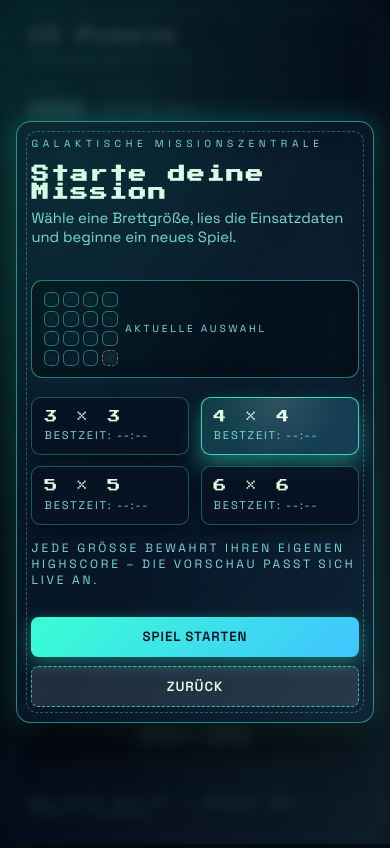
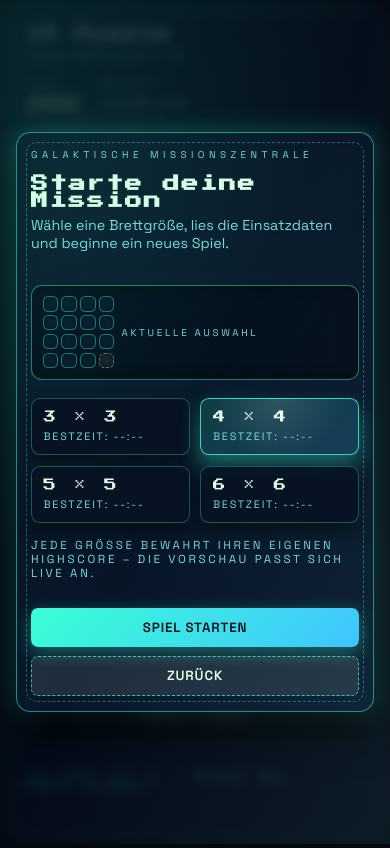
Before and after one commit to Michjzuman/15puzzle, a plain HTML site: page index.html in a window 390 px wide. Drawn offline with Linux system fonts and the light colour scheme.

Commit message:
Fine-tune small-screen responsiveness

```diff
--- a/style.css
+++ b/style.css
@@ -13,9 +13,9 @@
   font-size: 62.5%;
 }
 
-@media (max-width: 420px) {
+@media (max-width: 480px) {
   :root {
-    font-size: 58%;
+    font-size: 56%;
   }
 }
 
@@ -35,7 +35,7 @@ body {
   display: flex;
   align-items: stretch;
   justify-content: center;
-  padding: clamp(1rem, 3vw, 2.5rem);
+  padding: clamp(0.8rem, 3vw, 2.6rem);
   overflow-y: auto;
 }
 
@@ -71,7 +71,7 @@ body {
 }
 
 .shell {
-  width: min(110rem, 100%);
+  width: min(110rem, calc(100vw - clamp(1rem, 4vw, 4rem)));
   background: var(--panel);
   box-shadow: 0 3rem 4rem rgba(0, 0, 0, 0.6), 0 0 3rem rgba(61, 255, 213, 0.25);
   border: 2px solid var(--panel-border);
@@ -140,12 +140,15 @@ body {
 .game-area {
   display: grid;
   grid-template-columns: minmax(0, 2fr) minmax(18rem, 1fr);
-  gap: 3rem;
+  gap: clamp(2rem, 3vw, 3rem);
   align-items: start;
 }
 
 .board {
-  --board-max: calc(100vh - 24rem);
+  --board-max: min(
+    calc(100vh - 22rem),
+    calc(100vw - clamp(2rem, 6vw, 7rem))
+  );
   width: min(100%, var(--board-max));
   aspect-ratio: 1 / 1;
   background: rgba(4, 9, 21, 0.8);
@@ -153,8 +156,8 @@ body {
   border-radius: 1.6rem;
   display: grid;
   grid-template-columns: repeat(var(--size, 4), 1fr);
-  gap: 1rem;
-  padding: 1rem;
+  gap: clamp(0.7rem, 1vw, 1rem);
+  padding: clamp(0.7rem, 1vw + 0.2rem, 1rem);
   position: relative;
   box-shadow: inset 0 0 2rem rgba(0, 0, 0, 0.6);
   margin-inline: auto;
@@ -177,7 +180,7 @@ body {
   border-radius: 1.2rem;
   padding: 1.5rem;
   min-width: 0;
-  max-width: 28rem;
+  max-width: min(28rem, calc(100vw - 4rem));
   width: 100%;
   box-shadow: inset 0 0 1rem rgba(0, 0, 0, 0.6);
 }
@@ -248,7 +251,7 @@ body {
     linear-gradient(135deg, #072039, #0b2d4f);
   color: var(--accent);
   font-family: var(--font-headline);
-  font-size: 2rem;
+  font-size: clamp(1.4rem, 1vw + 1rem, 2rem);
   letter-spacing: 0.2rem;
   text-shadow: 0 0 0.8rem rgba(58, 255, 212, 0.6);
   cursor: pointer;
@@ -414,7 +417,7 @@ body {
   }
 
   .board {
-    --board-max: calc(100vh - 22rem);
+    --board-max: min(calc(100vh - 20rem), calc(100vw - 3rem));
   }
 }
 
@@ -430,7 +433,7 @@ body {
   .board {
     gap: 0.8rem;
     padding: 0.8rem;
-    --board-max: calc(100vh - 18rem);
+    --board-max: min(calc(100vh - 18rem), calc(100vw - 4rem));
   }
 
   .controls {
@@ -482,11 +485,13 @@ body {
   background: linear-gradient(145deg, rgba(7, 16, 34, 0.95), rgba(8, 26, 46, 0.95));
   border: 1px solid rgba(58, 255, 212, 0.5);
   border-radius: 1.6rem;
-  padding: clamp(2rem, 5vw, 3rem);
+  padding: clamp(1.8rem, 5vw, 3rem);
   text-align: left;
   box-shadow: 0 3rem 4rem rgba(0, 0, 0, 0.65), 0 0 3rem rgba(61, 255, 213, 0.25);
   position: relative;
   overflow: hidden;
+  max-height: min(90vh, 76rem);
+  overflow-y: auto;
 }
 
 .start-panel::before {
@@ -702,7 +707,7 @@ body {
   }
 
   .board {
-    --board-max: calc(100vh - 16rem);
+    --board-max: min(calc(100vh - 16rem), calc(100vw - 3rem));
   }
 
   .start-actions {
@@ -740,11 +745,53 @@ body {
   .board {
     gap: 0.6rem;
     padding: 0.7rem;
-    --board-max: calc(100vh - 14rem);
+    --board-max: min(calc(100vh - 14rem), calc(100vw - 2.4rem));
   }
 
   .start-panel {
     padding: 1.6rem;
+  }
+}
+
+@media (max-width: 360px) {
+  body {
+    padding: 0.8rem;
+  }
+
+  .shell {
+    padding: 1.4rem;
+    gap: 1.2rem;
+  }
+
+  .board {
+    --board-max: min(calc(100vh - 12rem), calc(100vw - 2rem));
+  }
+
+  .controls {
+    padding: 1.1rem;
+  }
+}
+
+@media (max-height: 640px) {
+  body {
+    padding: clamp(0.8rem, 2vw, 1.8rem);
+  }
+
+  .shell {
+    gap: 1.4rem;
+    padding: clamp(1.4rem, 3vw, 2.2rem);
+  }
+
+  .board {
+    --board-max: min(calc(100vh - 10rem), calc(100vw - 5rem));
+  }
+
+  .start-screen {
+    padding: clamp(1.2rem, 3vw, 2.4rem);
+  }
+
+  .start-panel {
+    max-height: 88vh;
   }
 }
 
@@ -758,7 +805,7 @@ body {
   }
 
   .board {
-    --board-max: calc(100vh - 14rem);
+    --board-max: min(calc(100vh - 14rem), calc(100vw - 4rem));
   }
 
   .start-screen {
```
